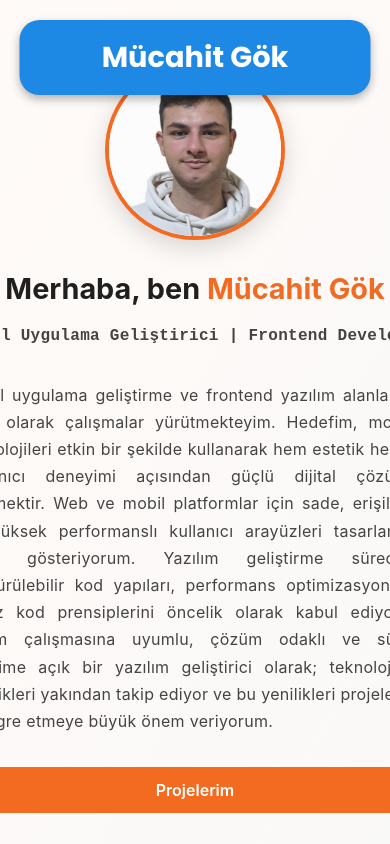
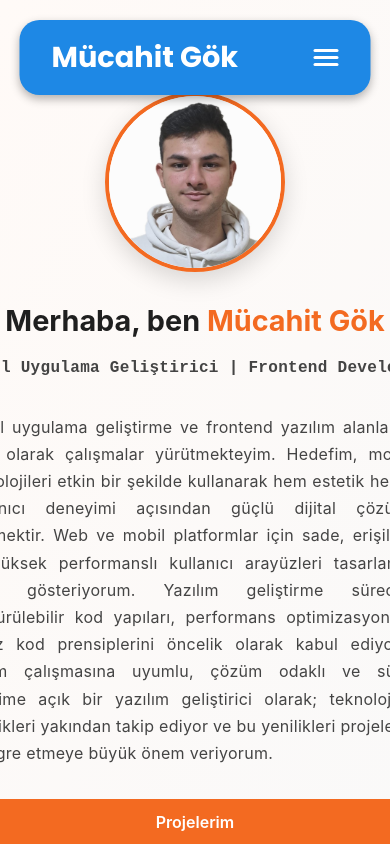
Before and after one commit to mucahitgok0/mucahit_gok_portfolyo, a React (Create React App) app: page / in a window 390 px wide. Shown: the top 844 px of the page. Built offline with nearby package versions, Linux system fonts and the light colour scheme.

Commit message:
navbar, homepage responsive icin deneme

```diff
--- a/src/HomePage/HomePage.css
+++ b/src/HomePage/HomePage.css
@@ -218,17 +218,29 @@
 
 /* Mobil */
 @media (max-width: 768px) {
-    .home-photo img {
-        width: 200px;
-        height: 200px;
+    .home-container {
+        flex-direction: column;
+        align-items: center;
+        text-align: center;
     }
 
-    .home-content h1 {
-        font-size: 2rem;
+    .home-content {
+        width: 100%;
     }
 
-    .home-content p {
-        font-size: 1rem;
+    .home-photo {
+        margin-top: 2rem;
+    }
+
+    .home-photo img {
+        width: 180px;
+        height: 180px;
+    }
+
+    .home-buttons {
+        flex-direction: column;
+        gap: 0.5rem;
+        width: 100%;
     }
 
     .btn,
@@ -236,4 +248,8 @@
         width: 100%;
         text-align: center;
     }
+
+    .social-icons {
+        justify-content: center;
+    }
 }
--- a/src/Navbar/Navbar.css
+++ b/src/Navbar/Navbar.css
@@ -76,12 +76,52 @@
     transition: width 0.3s ease;
 }
 
-/* Ekran 768px'den küçükse mobil uyumlu tasarım */
+/* ...Önceki kodlar... */
+
+.hamburger {
+    display: none;
+    flex-direction: column;
+    cursor: pointer;
+    gap: 4px;
+}
+
+.hamburger span {
+    width: 25px;
+    height: 3px;
+    background: white;
+    border-radius: 2px;
+    transition: all 0.3s ease;
+}
+
+/* Mobil görünüm */
 @media (max-width: 768px) {
+    .navbar-container {
+        justify-content: space-between;
+    }
+
     .nav-links {
-        display: none; /* Menü bağlantılarını gizler (daha sonra hamburger menüyle gösterilebilir) */
+        display: none;
+        position: absolute;
+        top: 80px;
+        left: 0;
+        width: 100%;
+        flex-direction: column;
+        align-items: center;
+        background-color: #1E88E5;
+        border-radius: 0 0 20px 20px;
+        padding: 1rem 0;
     }
-    .navbar-container {
-        justify-content: center; /* Sadece logo ortalanır */
+
+    .nav-links a {
+        padding: 1rem;
+        font-size: 1.1rem;
+    }
+
+    .nav-links.active {
+        display: flex;
+    }
+
+    .hamburger {
+        display: flex;
     }
 }
--- a/src/Navbar/Navbar.js
+++ b/src/Navbar/Navbar.js
@@ -1,19 +1,27 @@
 // Navbar.js
-import React from 'react';
-import { Link } from 'react-router-dom';  // react-router-dom'dan Link import edin
+import React, { useState } from 'react';
 import './Navbar.css';
 
 const Navbar = () => {
+    const [menuOpen, setMenuOpen] = useState(false);
+
     return (
         <nav className="navbar">
             <div className="navbar-container">
                 <h1 className="logo">Mücahit Gök</h1>
-                <ul className="nav-links">
-                    <li><a href="#home">Anasayfa</a></li>
-                    <li><a href="#about">Ben Kimim</a></li>
-                    <li><a href="#services">Hizmetler</a></li>
-                    <li><a href="#projects">Projeler</a></li>
-                    <li><a href="#contact">İletişim</a></li> {/* İletişim linki */}
+
+                <div className="hamburger" onClick={() => setMenuOpen(!menuOpen)}>
+                    <span></span>
+                    <span></span>
+                    <span></span>
+                </div>
+
+                <ul className={`nav-links ${menuOpen ? 'active' : ''}`}>
+                    <li><a href="#home" onClick={() => setMenuOpen(false)}>Anasayfa</a></li>
+                    <li><a href="#about" onClick={() => setMenuOpen(false)}>Ben Kimim</a></li>
+                    <li><a href="#services" onClick={() => setMenuOpen(false)}>Hizmetler</a></li>
+                    <li><a href="#projects" onClick={() => setMenuOpen(false)}>Projeler</a></li>
+                    <li><a href="#contact" onClick={() => setMenuOpen(false)}>İletişim</a></li>
                 </ul>
             </div>
         </nav>
```
